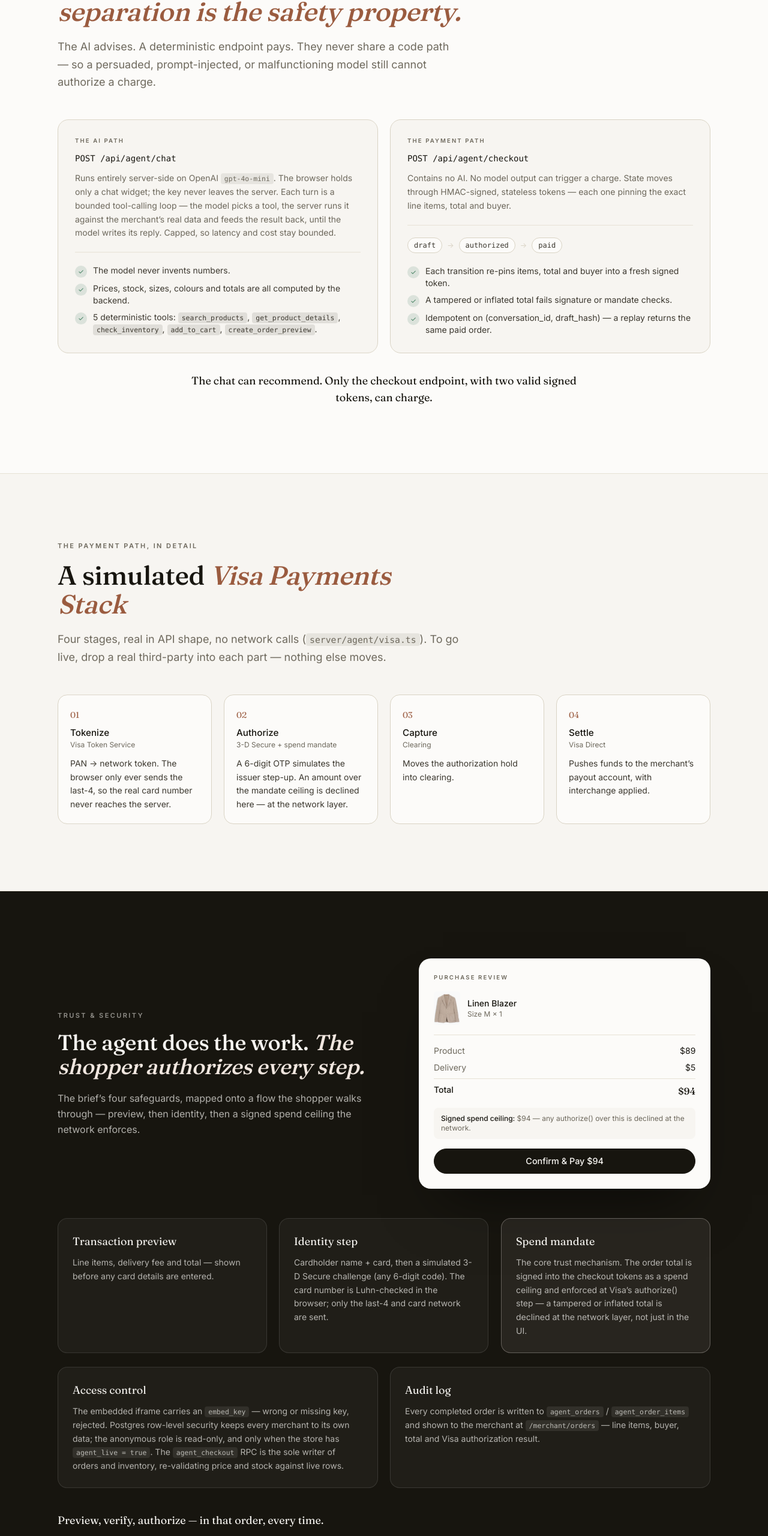
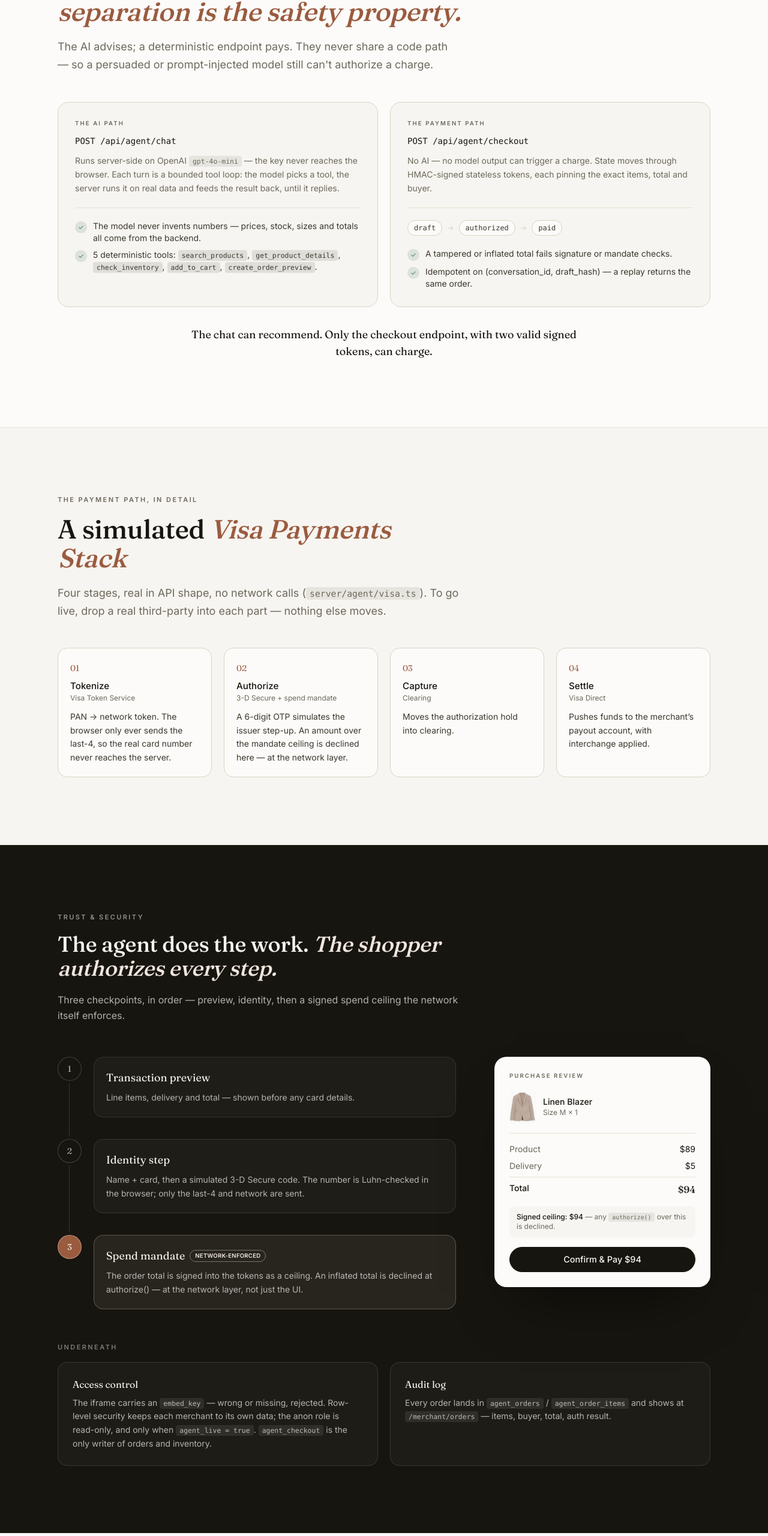
Before and after one commit to NTMQuannuaQMTN/styleself_prototype, a React (Vite) app: page / in a window 1280 px wide. Shown: the part 953-3514 px from the top of the page at 60% size. Built offline with nearby package versions, Linux system fonts and the light colour scheme; no server answers.

Commit message:
update on the landing page layout

```diff
--- a/src/components/landing/story.tsx
+++ b/src/components/landing/story.tsx
@@ -164,7 +164,7 @@ export function SplitArchitecture() {
                 </span>
               </>
             }
-            intro="The AI advises. A deterministic endpoint pays. They never share a code path — so a persuaded, prompt-injected, or malfunctioning model still cannot authorize a charge."
+            intro="The AI advises; a deterministic endpoint pays. They never share a code path — so a persuaded or prompt-injected model still can't authorize a charge."
           />
         </Reveal>
 
@@ -175,19 +175,16 @@ export function SplitArchitecture() {
               POST /api/agent/chat
             </p>
             <p className="mt-3 text-sm leading-relaxed text-muted">
-              Runs entirely server-side on OpenAI <Mono>gpt-4o-mini</Mono>. The
-              browser holds only a chat widget; the key never leaves the server.
-              Each turn is a bounded tool-calling loop — the model picks a tool,
-              the server runs it against the merchant&rsquo;s real data and feeds
-              the result back, until the model writes its reply. Capped, so
-              latency and cost stay bounded.
+              Runs server-side on OpenAI <Mono>gpt-4o-mini</Mono> — the key never
+              reaches the browser. Each turn is a bounded tool loop: the model
+              picks a tool, the server runs it on real data and feeds the result
+              back, until it replies.
             </p>
             <ul className="mt-5 space-y-2 border-t border-line pt-5 text-sm text-ink-soft">
               {[
-                <>The model never invents numbers.</>,
                 <>
-                  Prices, stock, sizes, colours and totals are all computed by
-                  the backend.
+                  The model never invents numbers — prices, stock, sizes and
+                  totals all come from the backend.
                 </>,
                 <>
                   5 deterministic tools: <Mono>search_products</Mono>,{' '}
@@ -212,9 +209,9 @@ export function SplitArchitecture() {
               POST /api/agent/checkout
             </p>
             <p className="mt-3 text-sm leading-relaxed text-muted">
-              Contains no AI. No model output can trigger a charge. State moves
-              through HMAC-signed, stateless tokens — each one pinning the exact
-              line items, total and buyer.
+              No AI — no model output can trigger a charge. State moves through
+              HMAC-signed stateless tokens, each pinning the exact items, total
+              and buyer.
             </p>
             <div className="mt-5 flex flex-wrap items-center gap-2 border-t border-line pt-5 text-xs">
               {['draft', 'authorized', 'paid'].map((s, i) => (
@@ -228,9 +225,8 @@ export function SplitArchitecture() {
             </div>
             <ul className="mt-5 space-y-2 text-sm text-ink-soft">
               {[
-                'Each transition re-pins items, total and buyer into a fresh signed token.',
                 'A tampered or inflated total fails signature or mandate checks.',
-                'Idempotent on (conversation_id, draft_hash) — a replay returns the same paid order.',
+                'Idempotent on (conversation_id, draft_hash) — a replay returns the same order.',
               ].map((t) => (
                 <li key={t} className="flex gap-2.5">
                   <Tick />
@@ -331,16 +327,40 @@ export function VisaStack() {
 const SAFEGUARDS = [
   {
     title: 'Transaction preview',
-    body: 'Line items, delivery fee and total — shown before any card details are entered.',
+    body: 'Line items, delivery and total — shown before any card details.',
   },
   {
     title: 'Identity step',
-    body: 'Cardholder name + card, then a simulated 3-D Secure challenge (any 6-digit code). The card number is Luhn-checked in the browser; only the last-4 and card network are sent.',
+    body: 'Name + card, then a simulated 3-D Secure code. The number is Luhn-checked in the browser; only the last-4 and network are sent.',
   },
   {
     title: 'Spend mandate',
-    body: 'The core trust mechanism. The order total is signed into the checkout tokens as a spend ceiling and enforced at Visa’s authorize() step — a tampered or inflated total is declined at the network layer, not just in the UI.',
+    body: 'The order total is signed into the tokens as a ceiling. An inflated total is declined at authorize() — at the network layer, not just the UI.',
     strong: true,
+  },
+]
+
+const UNDERNEATH = [
+  {
+    title: 'Access control',
+    body: (
+      <>
+        The iframe carries an <Mono>embed_key</Mono> — wrong or missing,
+        rejected. Row-level security keeps each merchant to its own data; the
+        anon role is read-only, and only when <Mono>agent_live = true</Mono>.{' '}
+        <Mono>agent_checkout</Mono> is the only writer of orders and inventory.
+      </>
+    ),
+  },
+  {
+    title: 'Audit log',
+    body: (
+      <>
+        Every order lands in <Mono>agent_orders</Mono> /{' '}
+        <Mono>agent_order_items</Mono> and shows at{' '}
+        <Mono>/merchant/orders</Mono> — items, buyer, total, auth result.
+      </>
+    ),
   },
 ]
 
@@ -350,8 +370,8 @@ export function TrustSecurity() {
       id="security"
       className="scroll-mt-20 border-t border-line bg-ink py-20 text-paper md:py-28"
     >
-      <Container className="grid items-center gap-14 lg:grid-cols-[1.05fr_0.95fr] lg:gap-16">
-        <Reveal>
+      <Container>
+        <Reveal className="max-w-2xl">
           <p className="eyebrow mb-4 !text-paper/55">Trust &amp; security</p>
           <h2 className="text-3xl leading-[1.12] text-paper sm:text-4xl">
             The agent does the work.{' '}
@@ -360,13 +380,61 @@ export function TrustSecurity() {
             </span>
           </h2>
           <p className="mt-5 text-base leading-relaxed text-paper/70">
-            The brief&rsquo;s four safeguards, mapped onto a flow the shopper
-            walks through — preview, then identity, then a signed spend ceiling
-            the network enforces.
+            Three checkpoints, in order — preview, identity, then a signed spend
+            ceiling the network itself enforces.
           </p>
         </Reveal>
 
-        <Reveal delay={100}>
+        <div className="mt-14 grid gap-12 lg:grid-cols-[1fr_360px] lg:gap-16">
+          {/* the flow */}
+          <ol>
+            {SAFEGUARDS.map((s, i) => (
+              <Reveal
+                key={s.title}
+                as="li"
+                delay={i * 90}
+                className="relative flex gap-5 pb-9 last:pb-0"
+              >
+                {i < SAFEGUARDS.length - 1 && (
+                  <span
+                    aria-hidden
+                    className="absolute left-[19px] top-11 bottom-1 w-px bg-paper/15"
+                  />
+                )}
+                <span
+                  className={`relative z-10 flex h-10 w-10 shrink-0 items-center justify-center rounded-full border font-display text-sm ${
+                    s.strong
+                      ? 'border-accent-soft/40 bg-accent text-paper'
+                      : 'border-paper/20 bg-ink text-paper/70'
+                  }`}
+                >
+                  {i + 1}
+                </span>
+                <div
+                  className={`min-w-0 flex-1 rounded-2xl border p-5 ${
+                    s.strong
+                      ? 'border-accent-soft/25 bg-accent-soft/[0.08]'
+                      : 'border-paper/10 bg-paper/[0.035]'
+                  }`}
+                >
+                  <div className="flex flex-wrap items-center gap-2">
+                    <p className="font-display text-lg text-paper">{s.title}</p>
+                    {s.strong && (
+                      <span className="rounded-full border border-accent-soft/40 px-2 py-0.5 text-[0.6rem] font-semibold uppercase tracking-wide text-accent-soft">
+                        Network-enforced
+                      </span>
+                    )}
+                  </div>
+                  <p className="mt-2 text-sm leading-relaxed text-paper/70">
+                    {s.body}
+                  </p>
+                </div>
+              </Reveal>
+            ))}
+          </ol>
+
+          {/* the artifact */}
+          <Reveal delay={120} className="lg:sticky lg:top-24 lg:self-start">
             <div className="rounded-[20px] border border-paper/12 bg-surface p-6 text-ink shadow-[0_50px_90px_-40px_rgba(0,0,0,0.55)]">
               <p className="eyebrow text-[0.6rem]">Purchase review</p>
               <div className="mt-4 flex items-center gap-3 border-b border-line pb-4">
@@ -397,66 +465,32 @@ export function TrustSecurity() {
                 </div>
               </dl>
               <div className="mt-4 rounded-lg bg-paper px-3 py-2.5 text-xs text-muted">
-              <span className="font-medium text-ink">Signed spend ceiling:</span>{' '}
-              $94 — any authorize() over this is declined at the network.
+                <span className="font-medium text-ink">Signed ceiling: $94</span>{' '}
+                — any <Mono>authorize()</Mono> over this is declined.
               </div>
               <button type="button" className="btn btn-primary mt-4 w-full">
                 Confirm &amp; Pay $94
               </button>
             </div>
           </Reveal>
-      </Container>
+        </div>
 
-      <Container>
-        <div className="mt-12 grid gap-5 lg:grid-cols-3">
-          {SAFEGUARDS.map((s, i) => (
-            <Reveal
-              key={s.title}
-              delay={i * 80}
-              className={`rounded-[16px] border p-6 ${
-                s.strong
-                  ? 'border-accent-soft/30 bg-accent-soft/[0.08]'
-                  : 'border-paper/12 bg-paper/[0.04]'
-              }`}
+        {/* underneath */}
+        <Reveal delay={80} className="mt-14">
+          <p className="eyebrow mb-4 !text-paper/45">Underneath</p>
+          <div className="grid gap-5 sm:grid-cols-2">
+            {UNDERNEATH.map((u) => (
+              <div
+                key={u.title}
+                className="rounded-2xl border border-paper/12 bg-paper/[0.03] p-6"
               >
-              <p className="font-display text-lg text-paper">{s.title}</p>
-              <p className="mt-2.5 text-sm leading-relaxed text-paper/70">
-                {s.body}
+                <p className="font-display text-base text-paper">{u.title}</p>
+                <p className="mt-2 text-sm leading-relaxed text-paper/70">
+                  {u.body}
                 </p>
-            </Reveal>
+              </div>
             ))}
           </div>
-
-        <div className="mt-6 grid gap-5 lg:grid-cols-2">
-          <Reveal className="rounded-[16px] border border-paper/12 bg-paper/[0.04] p-6">
-            <p className="font-display text-lg text-paper">Access control</p>
-            <p className="mt-2.5 text-sm leading-relaxed text-paper/70">
-              The embedded iframe carries an <Mono>embed_key</Mono> — wrong or
-              missing key, rejected. Postgres row-level security keeps every
-              merchant to its own data; the anonymous role is read-only, and only
-              when the store has <Mono>agent_live = true</Mono>. The{' '}
-              <Mono>agent_checkout</Mono> RPC is the sole writer of orders and
-              inventory, re-validating price and stock against live rows.
-            </p>
-          </Reveal>
-          <Reveal
-            delay={90}
-            className="rounded-[16px] border border-paper/12 bg-paper/[0.04] p-6"
-          >
-            <p className="font-display text-lg text-paper">Audit log</p>
-            <p className="mt-2.5 text-sm leading-relaxed text-paper/70">
-              Every completed order is written to <Mono>agent_orders</Mono> /{' '}
-              <Mono>agent_order_items</Mono> and shown to the merchant at{' '}
-              <Mono>/merchant/orders</Mono> — line items, buyer, total and Visa
-              authorization result.
-            </p>
-          </Reveal>
-        </div>
-
-        <Reveal delay={120}>
-          <p className="mt-10 font-display text-lg text-paper">
-            Preview, verify, authorize — in that order, every time.
-          </p>
         </Reveal>
       </Container>
     </section>
@@ -480,7 +514,7 @@ const ONBOARDING = [
   },
   {
     title: 'Configure the agent',
-    body: 'Name, greeting, brand description, category focus, tone, currency, recommendation limit, confirmation rule, commerce rules.',
+    body: 'Name, greeting, brand voice, category focus, currency, recommendation limit, confirmation rule.',
   },
   {
     title: 'Set a payout account',
@@ -519,11 +553,10 @@ export function Onboarding() {
                 Scales from an SME to a chain
               </p>
               <p className="mt-2.5 text-sm leading-relaxed text-muted">
-                A brand is a single <Mono>stores</Mono> row. An SME has one
-                location; a chain adds branches as managers join, each scoped by
-                row-level security to its own branch. The public agent searches
-                the full catalogue and tells the shopper which branch stocks an
-                item.
+                A brand is one <Mono>stores</Mono> row. An SME has one location; a
+                chain adds branches as managers join, each RLS-scoped to its own.
+                The public agent searches the whole catalogue and says which
+                branch has an item.
               </p>
             </div>
           </Reveal>
```
Lines whose indentation alone changed are shown as unchanged.
